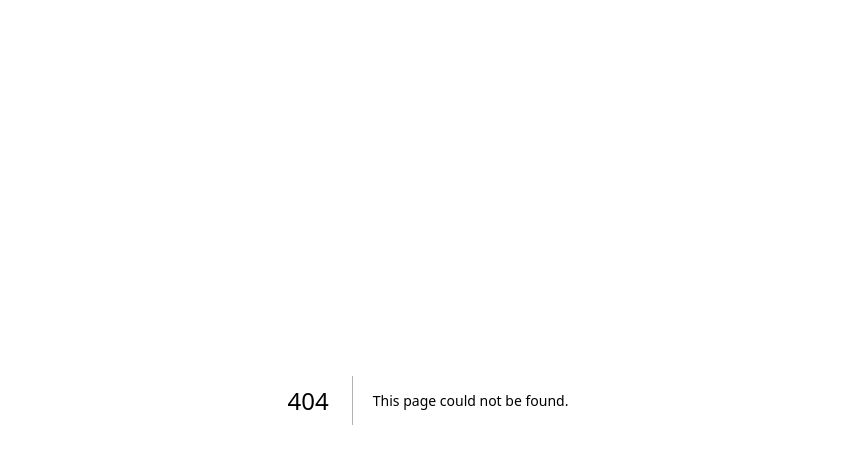
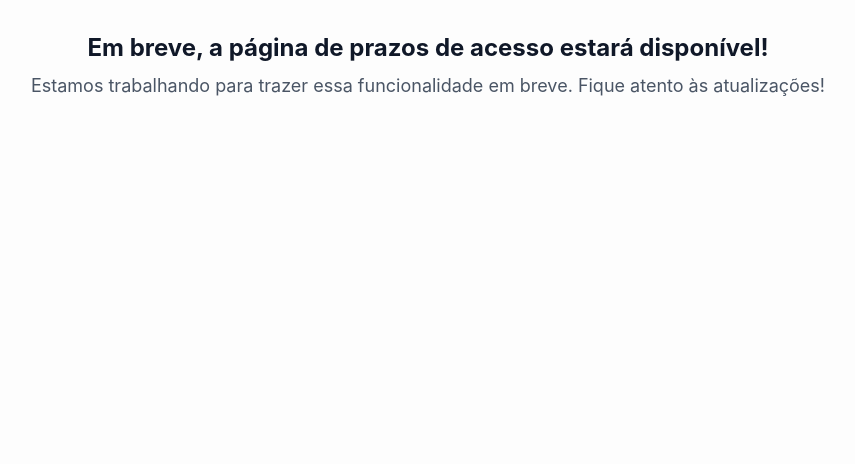
Before and after one commit to tassioNS9/tnt-concursos, a Next.js app: page /access-periods in a window 1280 px wide. Before the commit this address had no page. Shown: the top 464 px of the page, without its empty margins (212-1067 px from the left). Built offline with nearby package versions, Linux system fonts and the light colour scheme.

Commit message:
feat: add acess period page

```diff
--- /dev/null
+++ b/src/app/(protected)/access-periods/page.tsx
@@ -0,0 +1,15 @@
+export const acessPeriodsPage = () => {
+  return (
+    <div className="mx-auto flex w-full flex-col items-center p-8 lg:px-20">
+      <h1 className="text-2xl font-bold tracking-tight text-gray-900">
+        Em breve, a página de prazos de acesso estará disponível!
+      </h1>
+      <p className="mt-2 text-lg text-gray-600">
+        Estamos trabalhando para trazer essa funcionalidade em breve. Fique
+        atento às atualizações!
+      </p>
+    </div>
+  );
+};
+
+export default acessPeriodsPage;
```
